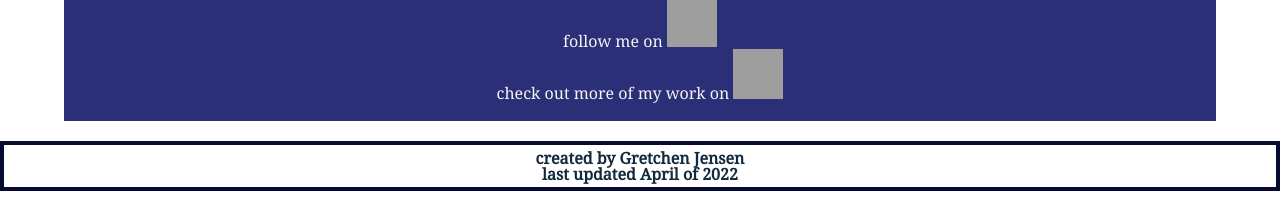
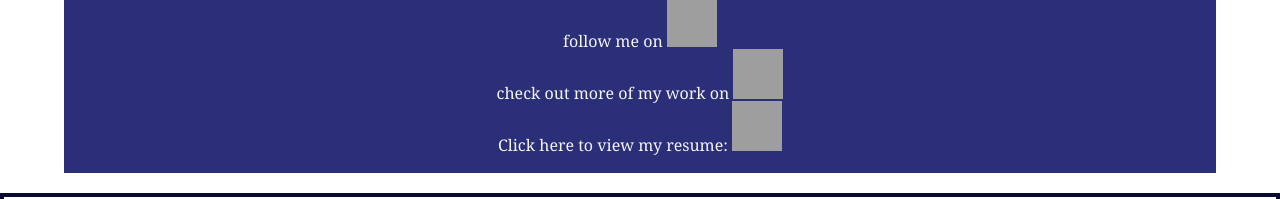
Before and after one commit to gretchesketch/Portfolio, a plain HTML site: page index.html in a window 1280 px wide. Shown: the part 3040-3239 px from the top of the page. Drawn offline with Linux system fonts and the light colour scheme; grey boxes are pictures that could not be loaded.

Commit message:
added resume link and icon into rech me section

```diff
--- a/index.html
+++ b/index.html
@@ -85,6 +85,9 @@
 
                 <p>check out more of my work on <a id="git" href="https://github.com/gretchesketch"><img id="git" src="https://pngimg.com/uploads/github/github_PNG20.png" alt="GitHub logo"></a>
                 </p>
+
+                <p>Click here to view my resume: <a id="resume" href="https://docs.google.com/document/d/1O0r-hnZrf5fAD47lnSsMICZ1r6Iab3-jtdzvCiiaEdw/edit?usp=sharing"><img id="resume" src="https://clipartart.com/images/resume-icons-clipart-7.jpg" alt="GitHub logo"></a>
+                </p>
         </menu>
     </div>
 </main>
--- a/style.css
+++ b/style.css
@@ -176,13 +176,17 @@ header {
 
 /*contact secion*/
 /*icon properties*/
-#git, #linkedin {
+#git, #linkedin, #resume {
     width: 50px;
     height: 50px;
     transition: all .2s ease-in-out;
 }
 
 #git:hover, #linkedin:hover {
+    transform: scale(1.3);
+}
+
+#git:hover, #resume:hover {
     transform: scale(1.3);
 }
 
```
